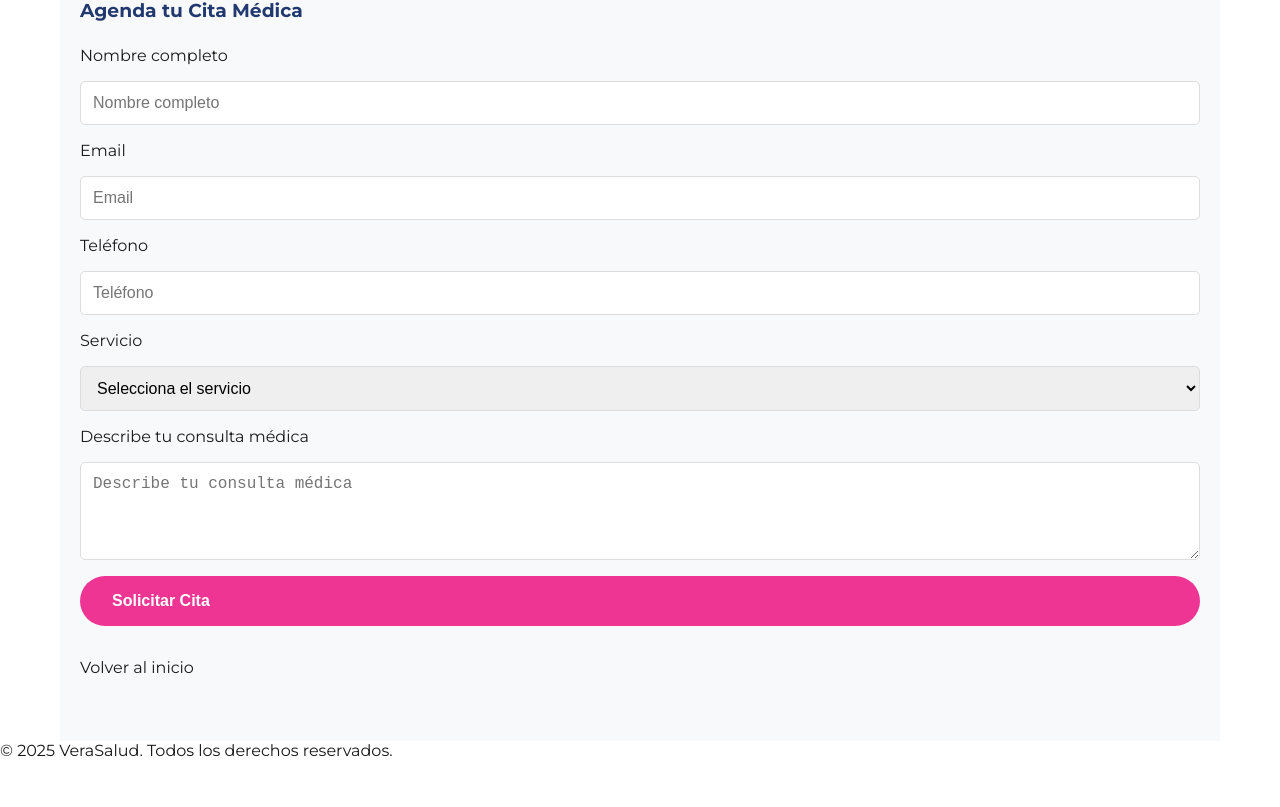
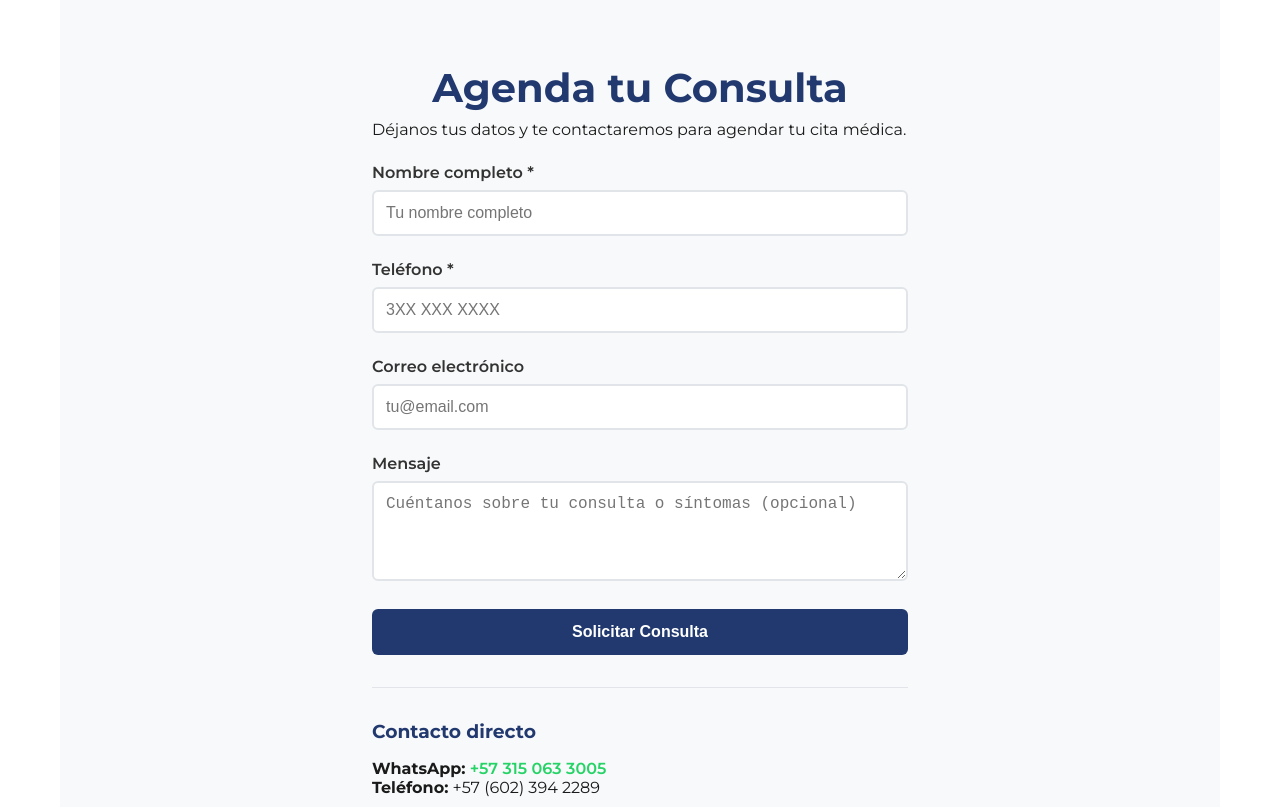
Before and after one commit to gstvgrc/verasalud-website, a Next.js app: page /medicina-interna in a window 1280 px wide. Shown: the part 1973-2780 px from the top of the page. Before the commit the page ends 2733 px from the top, so only its background shows below. Built offline with nearby package versions, Linux system fonts and the light colour scheme.

Commit message:
Update ContactForm.js

```diff
--- a/app/components/ContactForm.js
+++ b/app/components/ContactForm.js
@@ -1,74 +1,262 @@
-'use client'
+'use client';
 
-import { useState } from 'react'
-import styles from '../Home.module.css'
+import { useState } from 'react';
+
+interface FormData {
+  nombre: string;
+  telefono: string;
+  email: string;
+  mensaje: string;
+}
 
 export default function ContactForm() {
-  const [status, setStatus] = useState(null)
+  const [formData, setFormData] = useState<FormData>({
+    nombre: '',
+    telefono: '',
+    email: '',
+    mensaje: ''
+  });
+  const [isSubmitting, setIsSubmitting] = useState(false);
+  const [submitMessage, setSubmitMessage] = useState('');
 
-  const handleSubmit = async (e) => {
-    e.preventDefault()
-    const formData = new FormData(e.target)
-    const name = formData.get('name')
-    const email = formData.get('email')
-    const phone = formData.get('phone')
-    const service = formData.get('service')
-    const message = formData.get('message')
+  const handleChange = (e: React.ChangeEvent<HTMLInputElement | HTMLTextAreaElement>) => {
+    const { name, value } = e.target;
+    setFormData(prev => ({
+      ...prev,
+      [name]: value
+    }));
+  };
+
+  const handleSubmit = async (e: React.FormEvent<HTMLFormElement>) => {
+    e.preventDefault();
+    setIsSubmitting(true);
+    setSubmitMessage('');
 
     try {
-      const res = await fetch('/api/contact', {
+      const response = await fetch('/api/contact', {
         method: 'POST',
-        headers: { 'Content-Type': 'application/json' },
-        body: JSON.stringify({ name, email, phone, service, message })
-      })
+        headers: {
+          'Content-Type': 'application/json',
+        },
+        body: JSON.stringify(formData),
+      });
 
-      if (res.ok) {
-        setStatus('success')
-        e.target.reset()
+      if (response.ok) {
+        setSubmitMessage('Mensaje enviado correctamente. Te contactaremos pronto.');
+        setFormData({ nombre: '', telefono: '', email: '', mensaje: '' });
       } else {
-        setStatus('error')
+        setSubmitMessage('Error al enviar el mensaje. Intenta nuevamente.');
       }
     } catch (error) {
-      setStatus('error')
+      setSubmitMessage('Error de conexión. Intenta nuevamente.');
+    } finally {
+      setIsSubmitting(false);
     }
-  }
+  };
 
   return (
-    <div className={styles.contactForm}>
-      <h3>Agenda tu Cita Médica</h3>
-      <form onSubmit={handleSubmit}>
-        <label htmlFor="name">Nombre completo</label>
-        <input id="name" name="name" type="text" placeholder="Nombre completo" required />
+    <section className="contact-form">
+      <h2>Agenda tu Consulta</h2>
+      <p>Déjanos tus datos y te contactaremos para agendar tu cita médica.</p>
 
-        <label htmlFor="email">Email</label>
-        <input id="email" name="email" type="email" placeholder="Email" required />
+      <form onSubmit={handleSubmit} className="form">
+        <div className="form-group">
+          <label htmlFor="nombre">Nombre completo *</label>
+          <input
+            type="text"
+            id="nombre"
+            name="nombre"
+            value={formData.nombre}
+            onChange={handleChange}
+            required
+            placeholder="Tu nombre completo"
+          />
+        </div>
 
-        <label htmlFor="phone">Teléfono</label>
-        <input id="phone" name="phone" type="tel" placeholder="Teléfono" required />
+        <div className="form-group">
+          <label htmlFor="telefono">Teléfono *</label>
+          <input
+            type="tel"
+            id="telefono"
+            name="telefono"
+            value={formData.telefono}
+            onChange={handleChange}
+            required
+            placeholder="3XX XXX XXXX"
+          />
+        </div>
 
-        <label htmlFor="service">Servicio</label>
-        <select id="service" name="service" required>
-          <option value="">Selecciona el servicio</option>
-          <option value="medicina-interna">Medicina Interna</option>
-          <option value="electrocardiograma">Electrocardiograma</option>
-          <option value="ecografias">Ecografías</option>
-        </select>
+        <div className="form-group">
+          <label htmlFor="email">Correo electrónico</label>
+          <input
+            type="email"
+            id="email"
+            name="email"
+            value={formData.email}
+            onChange={handleChange}
+            placeholder="tu@email.com"
+          />
+        </div>
 
-        <label htmlFor="message">Describe tu consulta médica</label>
-        <textarea id="message" name="message" placeholder="Describe tu consulta médica" rows="4" required></textarea>
+        <div className="form-group">
+          <label htmlFor="mensaje">Mensaje</label>
+          <textarea
+            id="mensaje"
+            name="mensaje"
+            value={formData.mensaje}
+            onChange={handleChange}
+            rows={4}
+            placeholder="Cuéntanos sobre tu consulta o síntomas (opcional)"
+          />
+        </div>
 
-        <button type="submit" className={styles.btnPrimary}>Solicitar Cita</button>
+        <button
+          type="submit"
+          disabled={isSubmitting}
+          className="submit-button"
+        >
+          {isSubmitting ? 'Enviando...' : 'Solicitar Consulta'}
+        </button>
+
+        {submitMessage && (
+          <div className={`message ${submitMessage.includes('Error') ? 'error' : 'success'}`}>
+            {submitMessage}
+          </div>
+        )}
       </form>
-      {status === 'success' && (
-        <p role="status" aria-live="polite" className={styles.successMessage}>
-          Mensaje enviado. Nos contactaremos contigo pronto.
+
+      <div className="contact-info">
+        <h3>Contacto directo</h3>
+        <p>
+          <strong>WhatsApp:</strong>{' '}
+          <a
+            href="https://wa.me/573150633005"
+            target="_blank"
+            rel="noopener noreferrer"
+            className="whatsapp-link"
+          >
+            +57 315 063 3005
+          </a>
         </p>
-      )}
-      {status === 'error' && (
-        <p role="status" aria-live="polite" className={styles.errorMessage}>
-          Ocurrió un error. Intenta nuevamente más tarde.
+        <p>
+          <strong>Teléfono:</strong> +57 (602) 394 2289
         </p>
-      )}
-    </div>
-  )
+      </div>
+
+      <style jsx>{`
+        .contact-form {
+          max-width: 600px;
+          margin: 2rem auto;
+          padding: 2rem;
+          background: #f8f9fa;
+          border-radius: 12px;
+        }
+
+        .contact-form h2 {
+          color: #21396f;
+          margin-bottom: 0.5rem;
+        }
+
+        .form {
+          margin-top: 1.5rem;
+        }
+
+        .form-group {
+          margin-bottom: 1.5rem;
+        }
+
+        .form-group label {
+          display: block;
+          margin-bottom: 0.5rem;
+          font-weight: 600;
+          color: #333;
+        }
+
+        .form-group input,
+        .form-group textarea {
+          width: 100%;
+          padding: 12px;
+          border: 2px solid #e1e5e9;
+          border-radius: 6px;
+          font-size: 16px;
+          transition: border-color 0.3s;
+        }
+
+        .form-group input:focus,
+        .form-group textarea:focus {
+          outline: none;
+          border-color: #21396f;
+        }
+
+        .submit-button {
+          width: 100%;
+          padding: 14px;
+          background: #21396f;
+          color: white;
+          border: none;
+          border-radius: 6px;
+          font-size: 16px;
+          font-weight: 600;
+          cursor: pointer;
+          transition: background-color 0.3s;
+        }
+
+        .submit-button:hover:not(:disabled) {
+          background: #1a2d5a;
+        }
+
+        .submit-button:disabled {
+          background: #ccc;
+          cursor: not-allowed;
+        }
+
+        .message {
+          margin-top: 1rem;
+          padding: 12px;
+          border-radius: 6px;
+          text-align: center;
+        }
+
+        .message.success {
+          background: #d4edda;
+          color: #155724;
+          border: 1px solid #c3e6cb;
+        }
+
+        .message.error {
+          background: #f8d7da;
+          color: #721c24;
+          border: 1px solid #f5c6cb;
+        }
+
+        .contact-info {
+          margin-top: 2rem;
+          padding-top: 2rem;
+          border-top: 1px solid #e1e5e9;
+        }
+
+        .contact-info h3 {
+          color: #21396f;
+          margin-bottom: 1rem;
+        }
+
+        .whatsapp-link {
+          color: #25d366;
+          text-decoration: none;
+          font-weight: 600;
+        }
+
+        .whatsapp-link:hover {
+          text-decoration: underline;
+        }
+
+        @media (max-width: 768px) {
+          .contact-form {
+            margin: 1rem;
+            padding: 1.5rem;
+          }
+        }
+      `}</style>
+    </section>
+  );
 }
```
